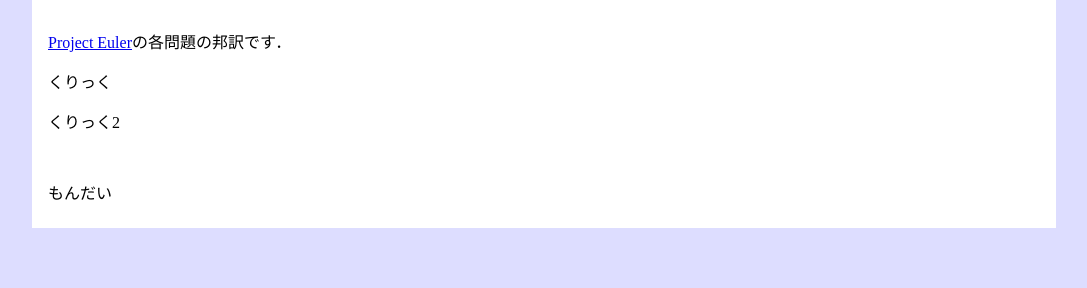
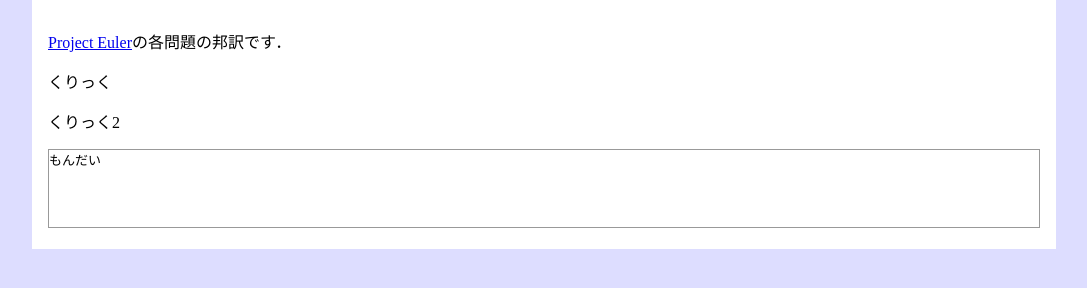
Before and after one commit to Brenhilt/brenhilt.github.io, a plain HTML site: page index.html in a window 1280 px wide. Shown: the part 90-378 px from the top of the page, without its empty margins (96-1183 px from the left). Drawn offline with Linux system fonts and the light colour scheme; a web font is replaced by a local one.

Commit message:
change problem display element from paragraph to preformatted

```diff
--- a/index.html
+++ b/index.html
@@ -13,9 +13,6 @@
 <p><a href="http://projecteuler.net/">Project Euler</a>の各問題の邦訳です．</p>
 <p onclick="get_problem('0001')">くりっく</p>
 <p onclick="get_problem('0002')">くりっく2</p>
-<pre>
-
-</pre>
-<p id="problem">もんだい</p>
+<pre id="problem">もんだい</p>
 </body>
 </html>
--- a/static/style.css
+++ b/static/style.css
@@ -2,14 +2,14 @@
 
 
 html {
-    background-color: #DDDDFF;
+    background-color: #DDF;
 }
 
 
 body {
     margin: 1em 10%;
     padding: 0 1em 0.5em 1em;
-    background-color: #FFFFFF;
+    background-color: #FFF;
 }
 
 
@@ -18,3 +18,9 @@ h1 {
     font-size: 3em;
     text-align: center;
 }
+
+pre {
+    min-width: 800px;
+    margin: 1em auto;
+    border: solid 1px #999;
+}
```
